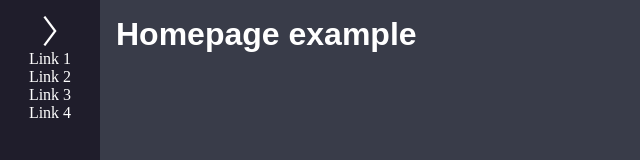
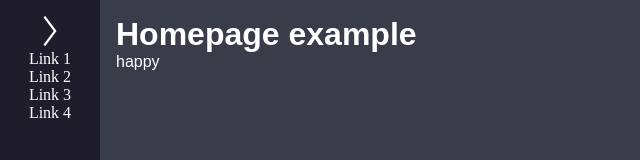
Before and after one commit to Orujhimaru/food-order-app, a React (Vite) app: page / in a window 1280 px wide. Shown: the top 160 px of the page, without its empty margins (0-640 px from the left). Built offline with nearby package versions, Linux system fonts and the light colour scheme.

Commit message:
[MA-04] Initial setup

```diff
--- /dev/null
+++ b/src/components/CircularReport/CircularReport.jsx
@@ -0,0 +1,3 @@
+export default function CircularReport() {
+  return <div>happy</div>;
+}
--- a/src/pages/HomePage/HomePage.jsx
+++ b/src/pages/HomePage/HomePage.jsx
@@ -1,12 +1,14 @@
 import Sidebar from "@/components/Sidebar/Sidebar";
 import "./HomePage.scss";
+import CircularReport from "@/components/CircularReport/CircularReport.jsx";
 
 function HomePage() {
   return (
     <div>
       <Sidebar />
       <div className="mainRoot">
-        <h1 style={{ height: "1600px" }}>Homepage example</h1>
+        <h1>Homepage example</h1>
+        <CircularReport />
       </div>
     </div>
   );
```
